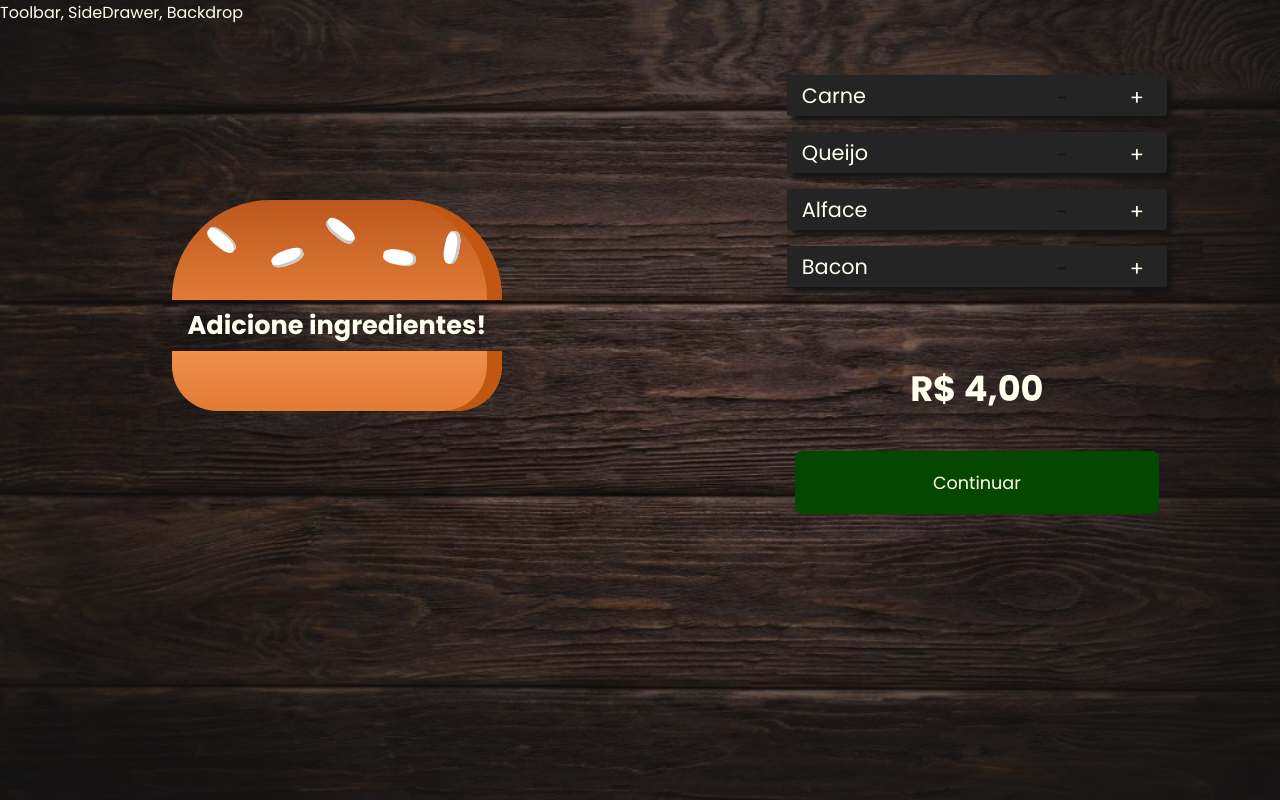
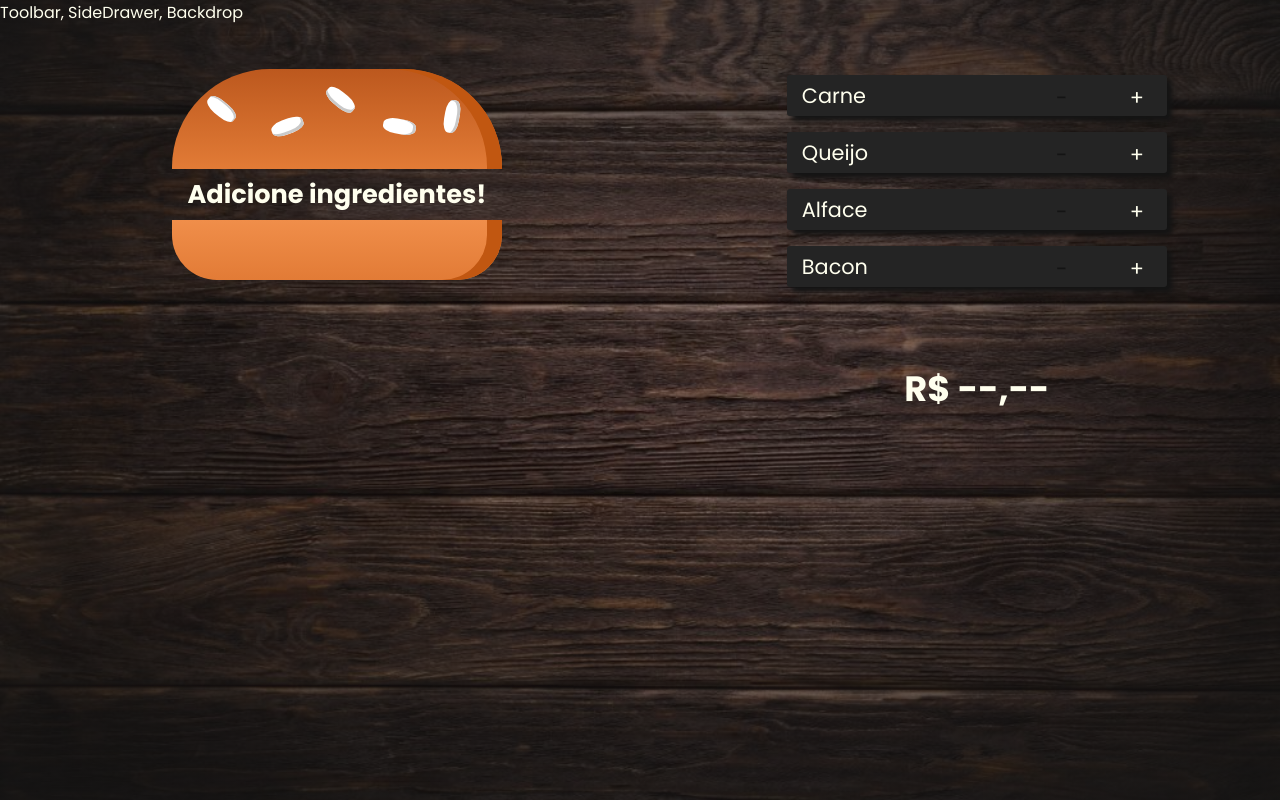
Before and after one commit to ricsonl/burgerBuilder, a React (Create React App) app in the folder web/: page / in a window 1280 px wide. Built offline with nearby package versions, Linux system fonts and the light colour scheme.

Commit message:
css changes and condition to show purchase button

```diff
--- a/web/src/components/Burger/styles.module.css
+++ b/web/src/components/Burger/styles.module.css
@@ -4,7 +4,6 @@
   height: 90%;
   display: flex;
   flex-direction: column;
-  justify-content: flex-start;
 }
 .Burger p{
   text-align: center;
@@ -18,3 +17,8 @@
     margin: 4px;
   }
 }
+@media (min-width: 701px){
+  .Burger{
+    align-self: flex-start;
+  }
+}
--- a/web/src/components/Controls/index.js
+++ b/web/src/components/Controls/index.js
@@ -15,6 +15,7 @@ const Controls = () => {
     { label: 'Alface', name: 'salad' },
     { label: 'Bacon', name: 'bacon' },
   ];
+  console.log()
   return (
     <div className={styles.Controls}>
       {
@@ -23,14 +24,21 @@ const Controls = () => {
         })
       }
       {
-        true &&
         <div className={styles.PriceAndCheckout}>
-          <h1>R$ {ingredientsContext.total.toFixed(2).toString().split('.').join(',')}</h1>
-          <button>
-            <p>Continuar</p>
-            <svg><use xlinkHref="#icon-arrow_back"></use></svg>
-          </button>
+          {
+            (
+              Object.values(ingredientsContext.ingredients).reduce((sum, val) => sum + val, 0) > 0 &&
+              <>
+                <h1>R$ {ingredientsContext.total.toFixed(2).toString().split('.').join(',')}</h1>
+                <button>
+                  <p>Continuar</p>
+                  <svg><use xlinkHref="#icon-arrow_back"></use></svg>
+                </button>
+              </>
+            ) || <h1>R$ --,--</h1>
+          }
         </div>
+
       }
     </div>
   );
```
